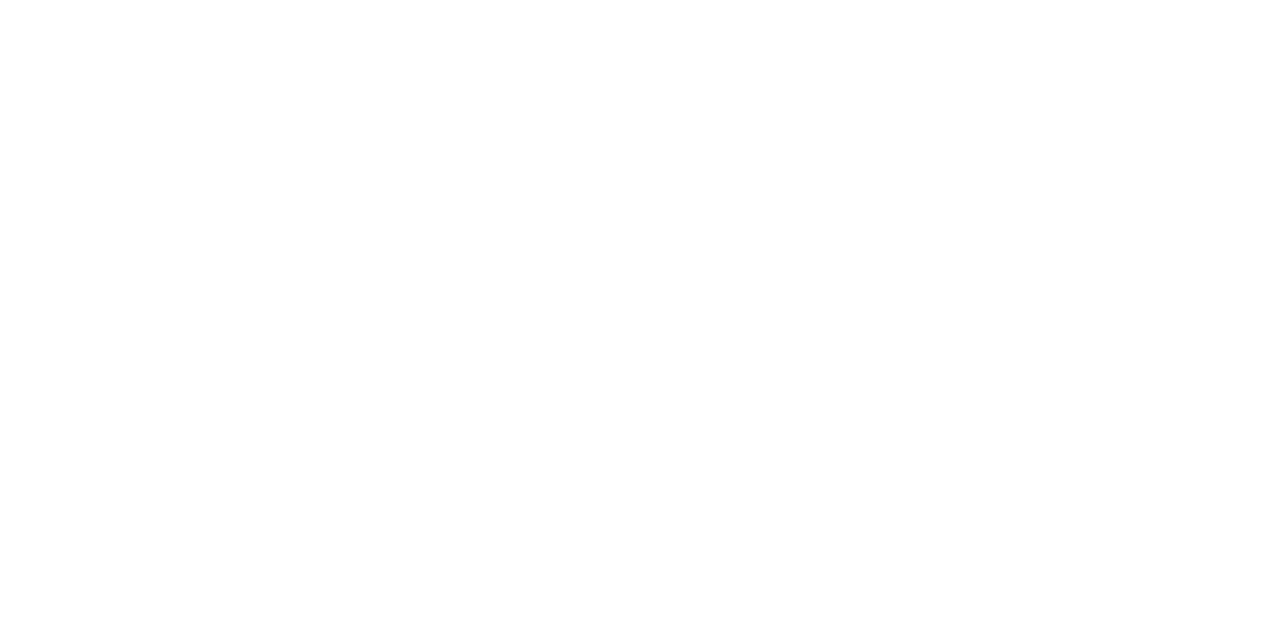
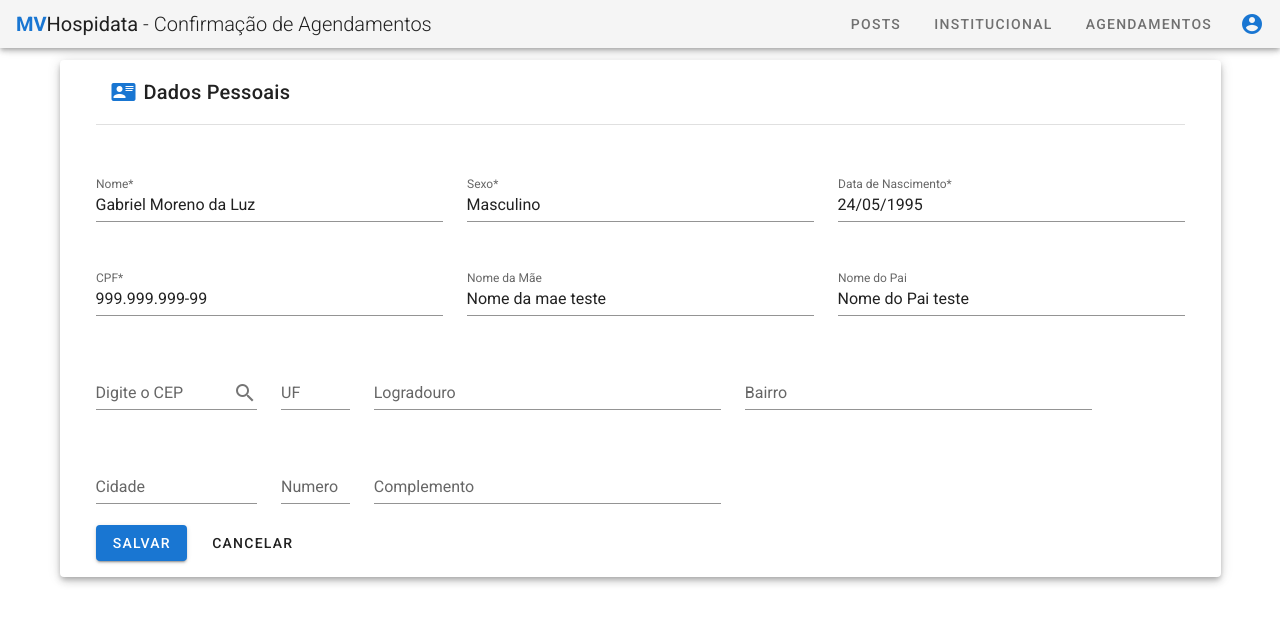
Before and after one commit to gabrielsw1/confirmacaoagendamento, a Vue app: page /perfil in a window 1280 px wide. Shown: the top 624 px of the page. Built offline with nearby package versions, Linux system fonts and the light colour scheme.

Commit message:
Novas Rotas e Novos Menus

```diff
--- /dev/null
+++ b/src/components/DadosPessoais.vue
@@ -0,0 +1,124 @@
+<template>
+  <v-main>
+    <v-row>
+      <v-col cols="12" lg="4" md="8" sm="12">
+        <v-text-field
+          v-model="perfil.nome"
+          label="Nome*"
+          required
+        ></v-text-field>
+      </v-col>
+      <v-col cols="12" lg="4" md="8" sm="12">
+        <v-text-field v-model="perfil.sexo" label="Sexo*"></v-text-field>
+      </v-col>
+      <v-col cols="12" lg="4" md="8" sm="12">
+        <v-text-field
+          cols="12"
+          v-model="perfil.dtNascimento"
+          label="Data de Nascimento*"
+        ></v-text-field>
+      </v-col>
+      <v-col cols="12" lg="4" md="8" sm="12">
+        <v-text-field
+          readonly
+          :value="perfil.cpf | CPF"
+          label="CPF*"
+        ></v-text-field>
+      </v-col>
+      <v-col cols="12" lg="4" md="8" sm="12">
+        <v-text-field v-model="perfil.mae" label="Nome da Mãe"></v-text-field>
+      </v-col>
+      <v-col cols="12" lg="4" md="8" sm="12">
+        <v-text-field v-model="perfil.pai" label="Nome do Pai"></v-text-field>
+      </v-col>
+    </v-row>
+    <v-row>
+      <v-col cols="12" lg="2" md="8" sm="12">
+        <v-text-field
+          append-icon="mdi-magnify"
+          v-model="perfil.endereco.cep"
+          label="Digite o CEP"
+          @click:append="buscaEndereco(perfil.endereco.cep)"
+        ></v-text-field>
+      </v-col>
+      <v-col cols="12" lg="1" md="4" sm="12">
+        <v-text-field v-model="perfil.endereco.uf" label="UF"></v-text-field>
+      </v-col>
+      <v-col cols="12" lg="4" md="8" sm="12">
+        <v-text-field
+          v-model="perfil.endereco.end"
+          label="Logradouro"
+        ></v-text-field>
+      </v-col>
+      <v-col cols="12" lg="4" md="8" sm="12">
+        <v-text-field
+          v-model="perfil.endereco.bairro"
+          label="Bairro"
+        ></v-text-field>
+      </v-col>
+      <v-col cols="12" lg="2" md="8" sm="12">
+        <v-text-field
+          v-model="perfil.endereco.cidade"
+          label="Cidade"
+        ></v-text-field>
+      </v-col>
+      <v-col cols="12" lg="1" md="8" sm="12">
+        <v-text-field
+          v-model="perfil.endereco.numero"
+          label="Numero"
+        ></v-text-field>
+      </v-col>
+      <v-col cols="12" lg="4" md="8" sm="12">
+        <v-text-field
+          v-model="perfil.endereco.complemento"
+          label="Complemento"
+          placeholder="Ex.: apto 101"
+        ></v-text-field>
+      </v-col>
+    </v-row>
+    <v-alert border="right" type="error" :value="alert" max-width="4                                                      0%"
+      >Nao foi possivel encontrar o CEP informado</v-alert
+    >
+    <v-overlay :value="loading">
+      <v-progress-circular indeterminate color="primary"></v-progress-circular>
+    </v-overlay>
+  </v-main>
+</template>
+
+<script>
+import { mapActions, mapGetters } from "vuex";
+
+export default {
+  data() {
+    return {
+      loading: false,
+    };
+  },
+  computed: {
+    ...mapGetters(["buscaDadosPaciente"]),
+    perfil() {
+      return this.buscaDadosPaciente;
+    },
+    alert() {
+      if (this.buscaDadosPaciente.endereco.err) {
+        return true;
+      } else {
+        return false;
+      }
+    },
+  },
+  methods: {
+    ...mapActions(["buscaPorCEP"]),
+    buscaEndereco(cep) {
+      this.loading = true;
+      this.buscaPorCEP(cep);
+      this.loading = false;
+    },
+  },
+  filters: {
+    CPF(cpf) {
+      return cpf.replace(/^(\d{3})(\d{3})(\d{3})(\d{2})/, "$1.$2.$3-$4");
+    },
+  },
+};
+</script>
--- /dev/null
+++ b/src/components/Institucional.vue
@@ -0,0 +1,55 @@
+<template>
+  <v-row>
+    <v-col cols="3">
+      <v-card class="mx-auto" max-width="400" elevation="12">
+        <v-img
+          class="white--text align-end"
+          height="200px"
+          src="https://archconsultoria.com.br/wp-content/uploads/2018/04/novos-cursos-de-medicina.jpg"
+        >
+          <v-card-title>1 Transplante de Cabeca</v-card-title>
+        </v-img>
+
+        <v-card-subtitle class="pb-0"> Cirurgia </v-card-subtitle>
+
+        <v-card-text class="text--primary">
+          <div>Primeiro transplante de cabeca realizado pelo medico blabalbal</div>
+        </v-card-text>
+
+        <div class="text-center">
+          <v-rating
+            v-model="rating"
+            background-color="orange lighten-3"
+            color="orange"
+            dense
+          ></v-rating>
+        </div>
+      </v-card>
+    </v-col>
+  </v-row>
+</template>
+
+<script>
+export default {
+  data() {
+    return {
+      items: [
+        {
+          src:
+            "https://lh3.googleusercontent.com/proxy/JEPErmna_xH1SjAtYh7w13QnyWBJq0Xl9Yq_F6A_v6POf1_2MKryqeBEkh3CFLa3tugGr8XdF2PGdJMRkIUUfya0tphV2ngfMwiorCosfPPBgDmV3Du0oojGnLihYUdeCToq3Mc",
+        },
+        {
+          src:
+            "https://clinicanasnuvens.com.br/blog/wp-content/uploads/2019/09/tecnicas-de-organizacao-para-recepcao-de-clinicas-718x350.jpeg",
+        },
+        {
+          src: "https://cdn.vuetifyjs.com/images/carousel/bird.jpg",
+        },
+        {
+          src: "https://cdn.vuetifyjs.com/images/carousel/planet.jpg",
+        },
+      ],
+    };
+  },
+};
+</script>
--- a/src/components/Perfil.vue
+++ b/src/components/Perfil.vue
@@ -1,128 +1,18 @@
 <template>
-  <v-main>
-    <v-row>
-      <v-col cols="12" lg="4" md="8" sm="12">
-        <v-text-field
-          v-model="perfil.nome"
-          label="Nome*"
-          required
-        ></v-text-field>
-      </v-col>
-      <v-col cols="12" lg="2" md="8" sm="12">
-        <v-text-field v-model="perfil.sexo" label="Sexo*"></v-text-field>
-      </v-col>
-      <v-col cols="12" lg="4" md="8" sm="12">
-        <v-text-field
-          cols="12"
-          v-model="perfil.dtNascimento"
-          label="Data de Nascimento*"
-        ></v-text-field>
-      </v-col>
-      <v-col cols="12" lg="2" md="8" sm="12">
-        <v-text-field
-          readonly
-          :value="perfil.cpf | CPF"
-          label="CPF*"
-        ></v-text-field>
-      </v-col>
-      <v-col cols="12" lg="5" md="8" sm="12">
-        <v-text-field v-model="perfil.mae" label="Nome da Mãe"></v-text-field>
-      </v-col>
-      <v-col cols="12" lg="5" md="8" sm="12">
-        <v-text-field v-model="perfil.pai" label="Nome do Pai"></v-text-field>
-      </v-col>
-    </v-row>
-    <v-row>
-      <v-col cols="12" lg="2" md="8" sm="12">
-        <v-text-field
-          append-icon="mdi-magnify"
-          v-model="perfil.endereco.cep"
-          label="Digite o CEP"
-          :loading="loading"
-          @click:append="buscaEndereco(perfil.endereco.cep)"
-        ></v-text-field>
-      </v-col>
-      <v-col cols="12" lg="1" md="4" sm="12">
-        <v-text-field v-model="perfil.endereco.uf" label="UF"></v-text-field>
-      </v-col>
-      <v-col cols="12" lg="2" md="8" sm="12">
-        <v-text-field
-          v-model="perfil.endereco.bairro"
-          label="Bairro"
-        ></v-text-field>
-      </v-col>
-      <v-col cols="12" lg="2" md="8" sm="12">
-        <v-text-field
-          v-model="perfil.endereco.cidade"
-          label="Cidade"
-        ></v-text-field>
-      </v-col>
-      <v-col cols="12" lg="4" md="8" sm="12">
-        <v-text-field
-          v-model="perfil.endereco.end"
-          label="Logradouro"
-        ></v-text-field>
-      </v-col>
-      <v-col cols="12" lg="1" md="8" sm="12">
-        <v-text-field
-          v-model="perfil.endereco.numero"
-          label="Numero"
-        ></v-text-field>
-      </v-col>
-      <v-col cols="12" lg="6" md="8" sm="12">
-        <v-text-field
-          v-model="perfil.endereco.complemento"
-          label="Complemento"
-          placeholder="Ex.: apto 101"
-        ></v-text-field>
-      </v-col>
-    </v-row>
-    <v-alert border="right" type="error" :value="alert"
-      >O CEP informado é inválido</v-alert
-    >
-    <v-overlay :value="loading">
-      <v-progress-circular
-        indeterminat1231e
-        color="primary"
-      ></v-progress-circular>
-    </v-overlay>
-  </v-main>
+  <v-card class="px-9" elevation="5">
+    <v-card-title>
+      <v-icon class="mr-2" color="primary">mdi-card-account-details</v-icon>
+      Dados Pessoais
+    </v-card-title>
+    <v-divider />
+    <DadosPessoais />
+    <v-btn class="mb-4 mr-2" color="primary"> Salvar </v-btn>
+    <v-btn class="mb-4 mr-2" text > Cancelar </v-btn>
+  </v-card>
 </template>
-
 <script>
-import { mapActions, mapGetters } from "vuex";
-
+import DadosPessoais from "@/components/DadosPessoais";
 export default {
-  data() {
-    return {
-      loading: false,
-    };
-  },
-  computed: {
-    ...mapGetters(["buscaDadosPaciente"]),
-    perfil() {
-      return this.buscaDadosPaciente;
-    },
-    alert() {
-      if (this.buscaDadosPaciente.endereco.err) {
-        return true;
-      } else {
-        return false;
-      }
-    },
-  },
-  methods: {
-    ...mapActions(["buscaPorCEP"]),
-    async buscaEndereco(cep) {
-      this.loading = true;
-      await this.buscaPorCEP(cep);
-      this.loading = false;
-    },
-  },
-  filters: {
-    CPF(cpf) {
-      return cpf.replace(/^(\d{3})(\d{3})(\d{3})(\d{2})/, "$1.$2.$3-$4");
-    },
-  },
+  components: { DadosPessoais },
 };
 </script>
--- a/src/components/Steper.vue
+++ b/src/components/Steper.vue
@@ -27,7 +27,7 @@
         <v-btn text @click="e1 = 1"> Retornar </v-btn>
       </v-stepper-content>
       <v-stepper-content step="3">
-        <Perfil />
+        <DadosPessoais />
         <v-btn color="primary" @click="e1 = 4"> Próximo </v-btn>
         <v-btn text @click="e1 = 2"> Retornar </v-btn>
       </v-stepper-content>
@@ -42,10 +42,10 @@
 
 <script>
 import Agendamentos from "@/components/Agendamentos";
-import Perfil from "@/components/Perfil";
+import DadosPessoais from "@/components/DadosPessoais";
 export default {
   name: "Tabs",
-  components: { Agendamentos, Perfil },
+  components: { Agendamentos, DadosPessoais },
   data() {
     return {
       e1: 1,
--- a/src/views/Main.vue
+++ b/src/views/Main.vue
@@ -8,29 +8,54 @@
         >
       </v-app-bar-title>
       <v-spacer></v-spacer>
-      <v-btn plain>Institucional</v-btn>
-      <v-btn plain>Agendamentos</v-btn>
-      <v-btn icon color="primary"> <v-icon>mdi-account-circle</v-icon> </v-btn>
-
+      <v-btn plain to="posts" active-class="active-class">Posts</v-btn>
+      <v-btn plain to="institucional" active-class="active-class">Institucional</v-btn>
+      <v-btn plain to="agendamentos" active-class="active-class">Agendamentos</v-btn>
+      <v-menu offset-y>
+        <template v-slot:activator="{ on, attrs }">
+          <v-btn icon color="primary" v-bind="attrs" v-on="on">
+            <v-icon>mdi-account-circle</v-icon>
+          </v-btn>
+        </template>
+        <v-list>
+          <v-list-item  :to="item.to" v-for="(item, index) in items" :key="index">
+            <v-list-item-title >{{ item.title }}</v-list-item-title>
+          </v-list-item>
+        </v-list>
+      </v-menu>
     </v-app-bar>
 
     <v-container>
       <v-main>
-        <Stepper class="mb-2" />
+        <router-view></router-view>
       </v-main>
     </v-container>
   </v-layout>
 </template>
 
 <script>
-import Stepper from "@/components/Steper";
+//import Stepper from "@/components/Steper";
 export default {
   name: "Main",
   components: {
-    Stepper,
+    //Stepper,
+  },
+  data() {
+    return {
+      items: [
+        { title: "Perfil", to:'/perfil'},
+        { title: "Historicos", to:'/historico' },
+        { title: "Pagamentos", to:'/pagamentos'},
+        { title: "Sair" },
+      ],
+    };
   },
 };
 </script>
 
 <style scoped>
+.active-class{
+  text-decoration: underline 3px;
+  text-decoration-color: #1976d2;
+}
 </style>
```
Also changed, not shown: src/router/index.js (+10 -3 lines).
